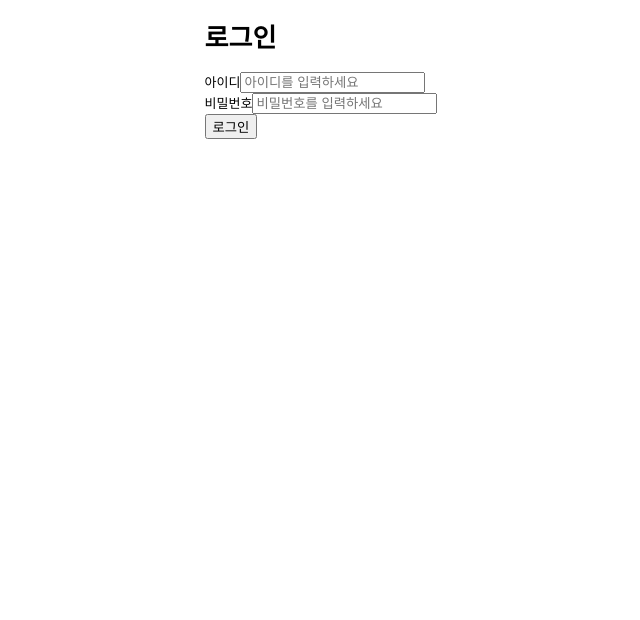
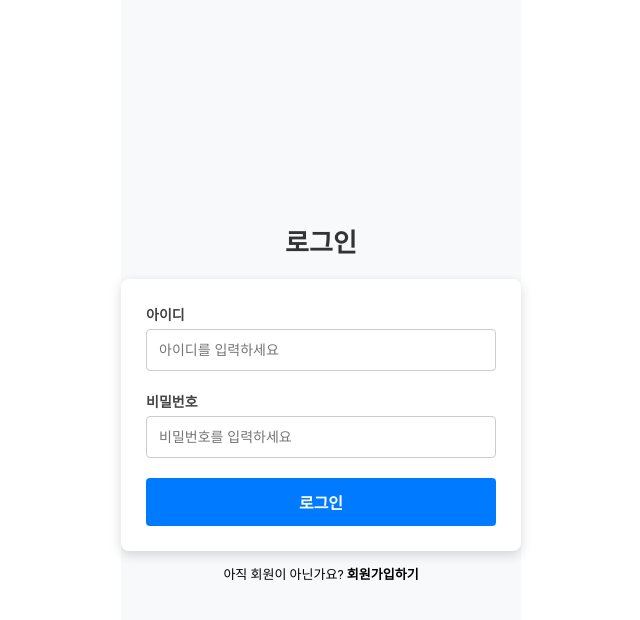
Before and after one commit to Gagam98/KDEV_Univ_Camp_FE, a React (Vite) app: page /login in a window 1280 px wide. Shown: the top 620 px of the page, without its empty margins (319-959 px from the left). Built offline with nearby package versions, Linux system fonts and the light colour scheme; a web font is replaced by a local one.

Commit message:
로그인 관련 saveTokenToStorage 수정필요

```diff
--- a/src/App.jsx
+++ b/src/App.jsx
@@ -12,13 +12,14 @@ function App() {
   return (
     <div className={styles.appContainer}>
       <Routes>
-        <Route path="/" element={<SearchPage />} />
         <Route
           path="/login"
           element={<LoginPage setNickname={setNickname} />}
         />
         <Route path="/signup" element={<SignupPage />} />
         <Route path="/info" element={<InfoPage />} />
+        <Route path="/search" element={<SearchPage />} />
+        <Route path="/" element={<LoginPage setNickname={setNickname} />} />
       </Routes>
     </div>
   );
--- a/src/api/loginApi.js
+++ b/src/api/loginApi.js
@@ -1,9 +1,19 @@
 import { BASE_URL } from "@/api/config";
 
 /**
+ * 로컬 스토리지에 토큰 및 닉네임 저장 함수
+ * @param {string} token - 사용자 인증 토큰
+ * @param {string} nickname - 사용자 닉네임
+ */
+const saveTokenToStorage = (token, nickname) => {
+  localStorage.setItem("userToken", token);
+  localStorage.setItem("userNickname", nickname);
+};
+
+/**
  * 로그인 요청 함수
- * @param {string} id - 사용자 아이디
- * @param {string} password - 사용자 비밀번호
+ * @param {string} id - 사용자 아이디 (토큰 형식)
+ * @param {string} password - 사용자 비밀번호 (토큰 형식)
  * @returns {object} 토큰과 닉네임 정보
  */
 export const login = async (id, password) => {
@@ -14,7 +24,7 @@ export const login = async (id, password) => {
         "Content-Type": "application/json",
       },
       body: JSON.stringify({ id, password }),
-      credentials: "include", // 인증 정보 포함
+      credentials: "include",
     });
 
     if (!response.ok) {
@@ -22,7 +32,7 @@ export const login = async (id, password) => {
     }
 
     const data = await response.json();
-    console.log("data", data, data.nickname);
+    saveTokenToStorage(data.token, data.nickname);
     return { token: data.token, nickname: data.nickname };
   } catch (error) {
     console.error("로그인 에러:", error);
--- a/src/api/signupApi.js
+++ b/src/api/signupApi.js
@@ -1,10 +1,9 @@
 import { BASE_URL } from "@/api/config";
-
 /**
  * 회원가입 요청 함수
- * @param {string} id - 사용자 아이디
- * @param {string} password - 사용자 비밀번호
- * @param {string} nickname - 사용자 닉네임
+ * @param {string} id - 사용자 아이디 (토큰 형식)
+ * @param {string} password - 사용자 비밀번호 (토큰 형식)
+ * @param {string} nickname - 사용자 닉네임 (일반 텍스트)
  * @returns {object} 회원가입 결과 데이터
  */
 export const signup = async (id, password, nickname) => {
@@ -31,23 +30,14 @@ export const signup = async (id, password, nickname) => {
 
 /**
  * 사용자 정보 가져오기 요청 함수
- * @returns {object} 사용자 정보 데이터
+ * @returns {object} 사용자 정보 데이터 (닉네임만 반환)
  */
 export const getUserInfo = async () => {
   try {
-    const response = await fetch(`${BASE_URL}/api/user-info`, {
-      method: "GET",
-      headers: {
-        Authorization: `Bearer ${localStorage.getItem("userToken")}`,
-      },
-      credentials: "include", // 인증 정보 포함
-    });
+    const nickname = localStorage.getItem("userNickname");
+    if (!nickname) throw new Error("닉네임 정보가 없습니다.");
 
-    if (!response.ok) {
-      throw new Error("사용자 정보 가져오기 실패: " + response.statusText);
-    }
-
-    return await response.json();
+    return { nickname };
   } catch (error) {
     console.error("사용자 정보 가져오기 에러:", error);
     throw error;
--- a/src/pages/InfoPage/infoPage.module.css
+++ b/src/pages/InfoPage/infoPage.module.css
@@ -9,22 +9,6 @@
   display: flex;
   flex-direction: column;
   padding-top: 80px;
-  box-sizing: border-box;
-}
-
-.header {
-  width: 100%;
-  height: 80px;
-  background-color: #f0f0f0;
-  display: flex;
-  align-items: center;
-  justify-content: space-between;
-  padding: 0 20px;
-  box-shadow: 0 4px 8px rgba(0, 0, 0, 0.1);
-  position: fixed;
-  top: 0;
-  left: 0;
-  z-index: 100;
   box-sizing: border-box;
 }
 
@@ -72,3 +56,27 @@
   display: flex;
   justify-content: center;
 }
+
+.infoContent .dashboard {
+  display: grid;
+  grid-template-columns: repeat(2, 1fr);
+  grid-auto-rows: 350px;
+  gap: 14px;
+  max-width: 900px;
+  margin: 0 auto;
+  padding: 30px;
+}
+
+.item {
+  /* border: 1px solid #ccc; */
+  border-radius: 20px;
+  background-color: #4ca7f8;
+}
+
+.rowSpan2 {
+  grid-row: span 2;
+}
+
+.colSpan2 {
+  grid-column: span 2;
+}
--- a/src/pages/LoginPage/index.jsx
+++ b/src/pages/LoginPage/index.jsx
@@ -1,7 +1,7 @@
 import React, { useState, useRef } from "react";
 import { useNavigate } from "react-router-dom";
 import { login } from "@/api/loginApi";
-import "@@/LoginPage/login.module.css";
+import styles from "./login.module.css";
 
 const LoginPage = ({ setNickname }) => {
   const [loading, setLoading] = useState(false);
@@ -48,7 +48,7 @@ const LoginPage = ({ setNickname }) => {
   };
 
   return (
-    <div className="login-page">
+    <div className={styles.loginPage}>
       <h1>로그인</h1>
       <form onSubmit={handleLogin}>
         <div>
@@ -58,6 +58,7 @@ const LoginPage = ({ setNickname }) => {
             type="text"
             id="id"
             placeholder="아이디를 입력하세요"
+            className={styles.inputField}
           />
         </div>
         <div>
@@ -67,17 +68,24 @@ const LoginPage = ({ setNickname }) => {
             type="password"
             id="password"
             placeholder="비밀번호를 입력하세요"
+            className={styles.inputField}
           />
         </div>
         <button
           type="submit"
-          className="login-submit-button"
+          className={styles.loginSubmitButton}
           disabled={loading}
         >
           {loading ? "로그인 중..." : "로그인"}
         </button>
         {errorMessage && <p style={{ color: "red" }}>{errorMessage}</p>}
       </form>
+      <p className={styles.signupText}>
+        아직 회원이 아닌가요?{" "}
+        <span className={styles.signupLink} onClick={() => navigate("/signup")}>
+          <strong>회원가입하기</strong>
+        </span>
+      </p>
     </div>
   );
 };
--- a/src/pages/LoginPage/login.module.css
+++ b/src/pages/LoginPage/login.module.css
@@ -4,10 +4,12 @@
   justify-content: center;
   align-items: center;
   margin: 0;
+  min-height: 100vh;
+  background-color: #f8f9fa;
 }
 
 .loginPage h1 {
-  font-size: 24px;
+  font-size: 26px;
   font-weight: bold;
   margin-bottom: 20px;
   color: #333;
@@ -17,16 +19,16 @@
 .loginPage form {
   width: 400px;
   background-color: #fff;
-  padding: 20px;
+  padding: 25px;
   border-radius: 8px;
-  box-shadow: 0 2px 10px rgba(0, 0, 0, 0.1);
+  box-shadow: 0 4px 12px rgba(0, 0, 0, 0.15);
   box-sizing: border-box;
   display: flex;
   flex-direction: column;
 }
 
 .loginPage form div {
-  margin-bottom: 15px;
+  margin-bottom: 20px;
 }
 
 .loginPage form label {
@@ -34,13 +36,13 @@
   font-size: 14px;
   font-weight: bold;
   margin-bottom: 5px;
-  color: #555;
+  color: #444;
 }
 
 .loginPage form input {
   width: 100%;
-  padding: 10px;
-  border: 1px solid #ddd;
+  padding: 12px;
+  border: 1px solid #ccc;
   border-radius: 4px;
   font-size: 14px;
   box-sizing: border-box;
@@ -49,12 +51,12 @@
 .loginPage form input:focus {
   outline: none;
   border-color: #007bff;
-  box-shadow: 0 0 5px rgba(0, 123, 255, 0.5);
+  box-shadow: 0 0 6px rgba(0, 123, 255, 0.6);
 }
 
 .loginSubmitButton {
   width: 100%;
-  padding: 10px 15px;
+  padding: 12px 15px;
   border: none;
   border-radius: 4px;
   background-color: #007bff;
@@ -62,6 +64,7 @@
   font-size: 16px;
   font-weight: bold;
   cursor: pointer;
+  transition: background-color 0.3s;
 }
 
 .loginSubmitButton:hover {
--- a/src/pages/SignupPage/index.jsx
+++ b/src/pages/SignupPage/index.jsx
@@ -48,6 +48,7 @@ const SignupPage = () => {
             type="text"
             id="id"
             placeholder="아이디를 입력하세요"
+            className={styles.inputField}
           />
         </div>
         <div>
@@ -57,6 +58,7 @@ const SignupPage = () => {
             type="password"
             id="password"
             placeholder="비밀번호를 입력하세요"
+            className={styles.inputField}
           />
         </div>
         <div>
@@ -66,6 +68,7 @@ const SignupPage = () => {
             type="text"
             id="nickname"
             placeholder="닉네임을 입력하세요"
+            className={styles.inputField}
           />
         </div>
         <button
@@ -77,6 +80,13 @@ const SignupPage = () => {
         </button>
         {errorMessage && <p style={{ color: "red" }}>{errorMessage}</p>}
       </form>
+      <p className={styles.loginText}>
+        이미 회원이신가요?{" "}
+        <span className={styles.loginLink} onClick={() => navigate("/login")}>
+          {" "}
+          <strong>로그인하기</strong>{" "}
+        </span>
+      </p>
     </div>
   );
 };
--- a/src/pages/SignupPage/signup.module.css
+++ b/src/pages/SignupPage/signup.module.css
@@ -4,10 +4,12 @@
   justify-content: center;
   align-items: center;
   margin: 0;
+  min-height: 100vh; /* 화면 중앙 정렬 유지 */
+  background-color: #f8f9fa; /* 배경 색 추가 */
 }
 
 .signupPage h1 {
-  font-size: 24px;
+  font-size: 26px;
   font-weight: bold;
   margin-bottom: 20px;
   color: #333;
@@ -17,16 +19,16 @@
 .signupPage form {
   width: 400px;
   background-color: #fff;
-  padding: 20px;
+  padding: 25px;
   border-radius: 8px;
-  box-shadow: 0 2px 10px rgba(0, 0, 0, 0.1);
+  box-shadow: 0 4px 12px rgba(0, 0, 0, 0.15);
   box-sizing: border-box;
   display: flex;
   flex-direction: column;
 }
 
 .signupPage form div {
-  margin-bottom: 15px;
+  margin-bottom: 20px;
 }
 
 .signupPage form label {
@@ -34,13 +36,13 @@
   font-size: 14px;
   font-weight: bold;
   margin-bottom: 5px;
-  color: #555;
+  color: #444;
 }
 
 .signupPage form input {
   width: 100%;
-  padding: 10px;
-  border: 1px solid #ddd;
+  padding: 12px;
+  border: 1px solid #ccc;
   border-radius: 4px;
   font-size: 14px;
   box-sizing: border-box;
@@ -49,12 +51,12 @@
 .signupPage form input:focus {
   outline: none;
   border-color: #28a745;
-  box-shadow: 0 0 5px rgba(40, 167, 69, 0.5);
+  box-shadow: 0 0 6px rgba(40, 167, 69, 0.6);
 }
 
 .signupSubmitButton {
   width: 100%;
-  padding: 10px 15px;
+  padding: 12px 15px;
   border: none;
   border-radius: 4px;
   background-color: #28a745;
@@ -62,6 +64,7 @@
   font-size: 16px;
   font-weight: bold;
   cursor: pointer;
+  transition: background-color 0.3s;
 }
 
 .signupSubmitButton:hover {
--- a/src/pages/charts/TotalDistance.jsx
+++ b/src/pages/charts/TotalDistance.jsx
@@ -1,6 +1,6 @@
 import * as echarts from "echarts";
 import { useEffect, useRef } from "react";
-import "./common.module.css";
+import styles from "./common.module.css";
 
 export default function TotalDistance() {
   let chart = null;
--- a/src/pages/charts/TotalDriveTime.jsx
+++ b/src/pages/charts/TotalDriveTime.jsx
@@ -1,6 +1,6 @@
 import * as echarts from "echarts";
 import { useEffect, useRef } from "react";
-import "./common.module.css";
+import styles from "./common.module.css";
 import clsx from "clsx";
 
 export default function TotalDriveTime() {
```
